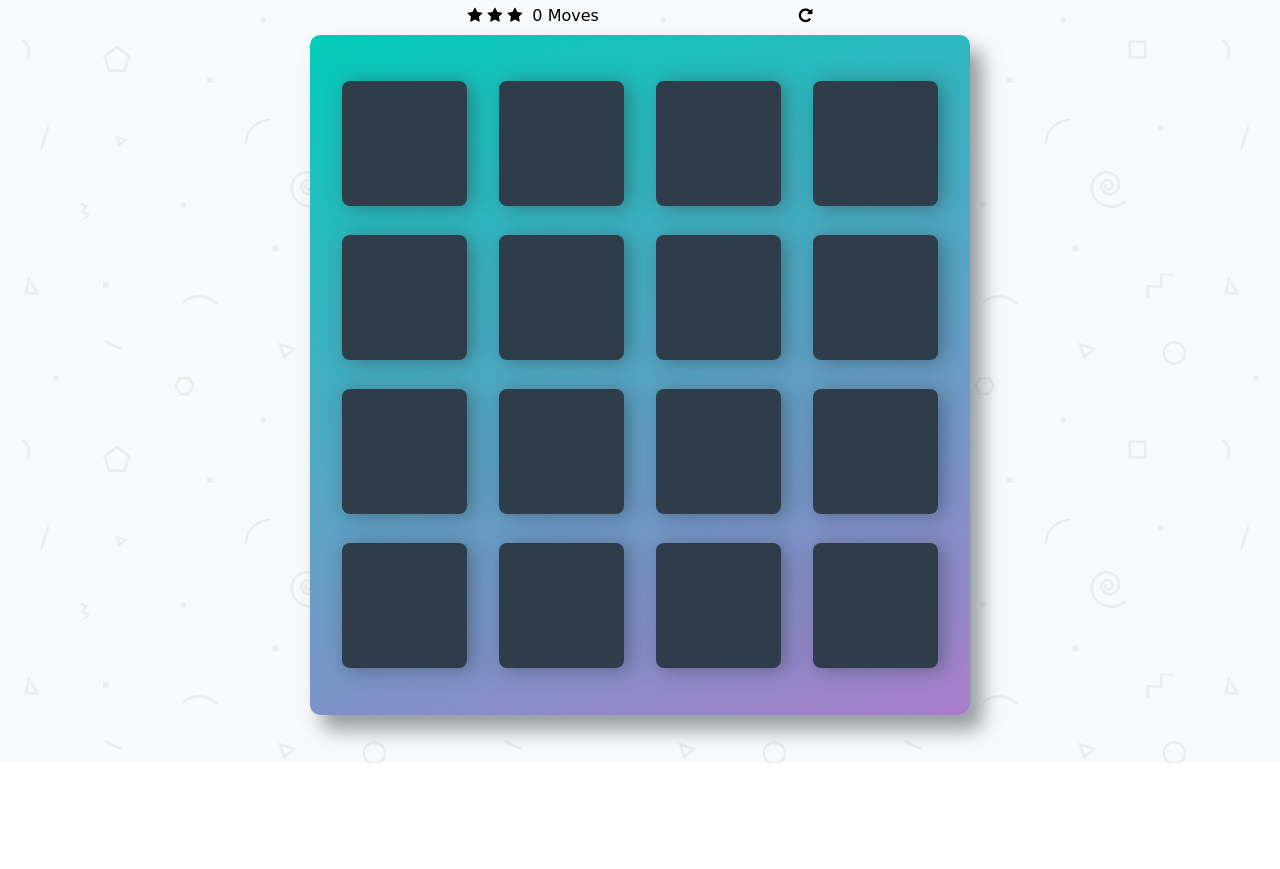
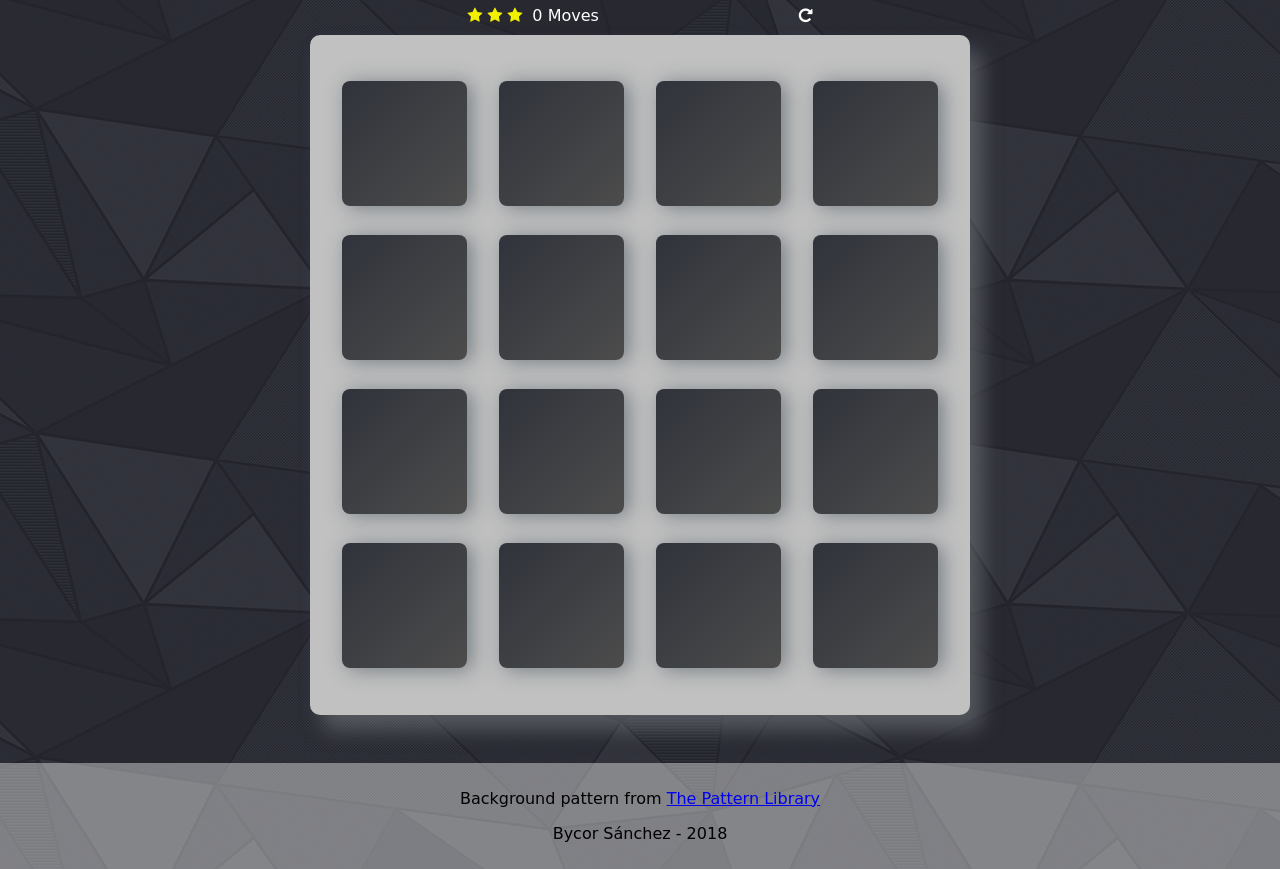
Before and after one commit to BycorSanchez/memory-game, a plain HTML site: page index.html in a window 1280 px wide. Shown: the part 80-949 px from the top of the page. Before the commit the page ends 843 px from the top, so only its background shows below. Drawn offline with Linux system fonts and the light colour scheme; a web font is replaced by a local one.

Commit message:
style: update CSS design
update background, font colors, and card colors

```diff
--- a/css/app.css
+++ b/css/app.css
@@ -17,8 +17,9 @@ body {
 }
 
 body {
-    background: #fff url('../img/geometry2.png');
-    font-family: 'Coda', cursive;
+    background: #000 url("../img/ao.gif");
+    font-family: "Coda", cursive;
+    color: white;
 }
 
 .container {
@@ -29,21 +30,21 @@ body {
 }
 
 h1 {
-    font-family: 'Open Sans', sans-serif;
+    font-family: "Open Sans", sans-serif;
     font-weight: 300;
 }
 
 /*
- * Styles for the deck of cards
+ * Deck
  */
 
 .deck {
-    width: 660px;
+	width: 660px;
     min-height: 680px;
-    background: linear-gradient(160deg, #02ccba 0%, #aa7ecd 100%);
+    background: #c1c1c1;
     padding: 32px;
     border-radius: 10px;
-    box-shadow: 12px 15px 20px 0 rgba(46, 61, 73, 0.5);
+    box-shadow: 12px 15px 20px 0 rgba(128, 132, 136, 0.5);
     display: flex;
     flex-wrap: wrap;
     justify-content: space-between;
@@ -52,9 +53,9 @@ h1 {
 }
 
 .deck .card {
-    height: 125px;
+	height: 125px;
     width: 125px;
-    background: #2e3d49;
+    background: linear-gradient(to bottom right, #30333b, #4c4c4c);
     font-size: 0;
     color: #fff;
     border-radius: 8px;
@@ -68,7 +69,7 @@ h1 {
 
 .deck .card.show {
     transform: rotateY(-180deg);
-    background: #02b3e4;
+    background: #1aace2;
     cursor: default;
     font-size: 33px;
 }
@@ -76,12 +77,17 @@ h1 {
 
 .deck .card.match {
     cursor: default;
-    background: #02ccba;
+    background: #5fbf44;
     font-size: 33px;
 }
 
+.deck .card.wrong{
+	cursor: default;
+	background: #e24a4a;
+}
+
 /*
- * Styles for the Score Panel
+ * Score Panel
  */
 
 .score-panel {
@@ -106,3 +112,18 @@ h1 {
     float: right;
     cursor: pointer;
 }
+
+.stars{
+	color: #f1f100;
+}
+
+/*
+ * Footer
+ */
+
+footer{
+	text-align: center;
+	padding: 10px;
+	color: black;
+	background-color: rgb(255, 255, 255, 0.4);
+}
--- a/index.html
+++ b/index.html
@@ -46,6 +46,10 @@
             <div class="card"><i class="value"></i></div>
         </section>
     </div>
+    <footer>
+    	<p>Background pattern from <a href="http://thepatternlibrary.com/#shattered-island">The Pattern Library</a></p>
+    	<p>Bycor Sánchez - 2018</p>
+    </footer>
 
     <script src="js/app.js"></script>
 </body>
--- a/js/app.js
+++ b/js/app.js
@@ -1,6 +1,6 @@
 //Prevent variable modification from console
 {
-	const values = ["fa-diamond", "fa-diamond", "fa-paper-plane-o", "fa-paper-plane-o", "fa-anchor", "fa-anchor", "fa-bolt", "fa-bolt", "fa-cube", "fa-cube", "fa-leaf", "fa-leaf", "fa-bicycle", "fa-bicycle", "fa-crosshairs", "fa-crosshairs"];
+	const values = ["fa-diamond", "fa-diamond", "fa-paper-plane-o", "fa-paper-plane-o", "fa-anchor", "fa-anchor", "fa-bolt", "fa-bolt", "fa-cube", "fa-cube", "fa-leaf", "fa-leaf", "fa-bicycle", "fa-bicycle", "fa-camera", "fa-camera"];
 	const deck = document.querySelector(".deck");
 	const cards = document.querySelectorAll(".deck .card");
 	const score = document.querySelector(".moves");
```
Also changed, not shown: img/ao.gif (added), img/geometry2.png (deleted).
